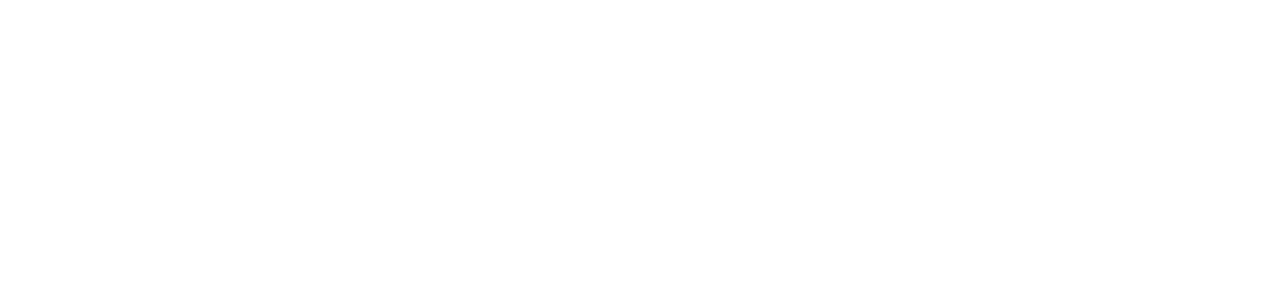
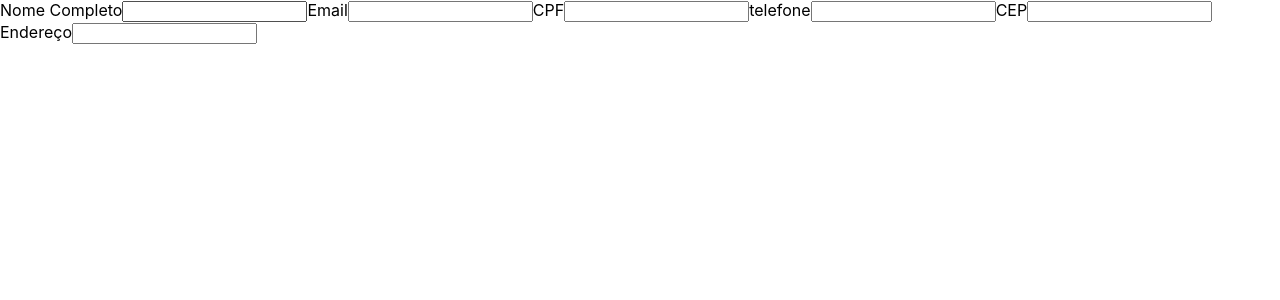
Before and after one commit to JackS1o/Online-Store, a React (Create React App) app: page /Checkout in a window 1280 px wide. Shown: the top 300 px of the page. Built offline with nearby package versions, Linux system fonts and the light colour scheme.

Commit message:
adiciona esqueleto do requisito 12 e define como exact a rota dos componentes

```diff
--- a/src/App.js
+++ b/src/App.js
@@ -2,13 +2,15 @@
 import { Route, Switch, BrowserRouter } from 'react-router-dom';
 import ProductsSearch from './pages/ProductsSearch';
 import ShoppingCart from './pages/ShoopingCart';
+import Checkout from './pages/Checkout';
 
 function App() {
   return (
     <BrowserRouter>
       <Switch>
         <Route exact path="/" component={ ProductsSearch } />
-        <Route path="/ShoppingCart" component={ ShoppingCart } />
+        <Route exact path="/ShoppingCart" component={ ShoppingCart } />
+        <Route exact path="/Checkout" component={ Checkout } />
       </Switch>
     </BrowserRouter>
   );
--- /dev/null
+++ b/src/pages/Checkout.jsx
@@ -0,0 +1,107 @@
+import React, { Component } from 'react';
+
+class Checkout extends Component {
+  constructor() {
+    super();
+
+    this.state = {
+      name: '',
+      email: '',
+      cpf: '',
+      telefone: '',
+      cep: '',
+      address: '',
+    };
+  }
+
+  handleChange = ({ target }) => {
+    const { name, value } = target;
+    this.setState({
+      [name]: value,
+    });
+  }
+
+  render() {
+    const { name, email, cpf, telefone, cep, address } = this.state;
+    return (
+      <div className="checkout-container">
+        <form>
+          {/* <button
+            data-testid="checkout-products"
+            type="submit"
+          >
+            Finalizar Compra
+          </button> */}
+          <label htmlFor="nome-completo">
+            Nome Completo
+            <input
+              type="text"
+              id="nome-completo"
+              data-testid="checkout-fullname"
+              value={ name }
+              name="name"
+              onChange={ this.handleChange }
+            />
+          </label>
+          <label htmlFor="email">
+            Email
+            <input
+              type="email"
+              id="email"
+              data-testid="checkout-email"
+              value={ email }
+              name="email"
+              onChange={ this.handleChange }
+            />
+          </label>
+          <label htmlFor="cpf">
+            CPF
+            <input
+              type="text"
+              id="cpf"
+              data-testid="checkout-cpf"
+              value={ cpf }
+              name="cpf"
+              onChange={ this.handleChange }
+            />
+          </label>
+          <label htmlFor="telefone">
+            telefone
+            <input
+              type="tel"
+              id="telefone"
+              data-testid="checkout-phone"
+              value={ telefone }
+              name="telefone"
+              onChange={ this.handleChange }
+            />
+          </label>
+          <label htmlFor="cep">
+            CEP
+            <input
+              type="text"
+              id="cep"
+              data-testid="checkout-cep"
+              value={ cep }
+              name="cep"
+              onChange={ this.handleChange }
+            />
+          </label>
+          <label htmlFor="address">
+            Endereço
+            <input
+              type="text"
+              id="address"
+              data-testid="checkout-cep"
+              value={ address }
+              name="address"
+              onChange={ this.handleChange }
+            />
+          </label>
+        </form>
+      </div>
+    );
+  }
+}
+
+export default Checkout;
```
